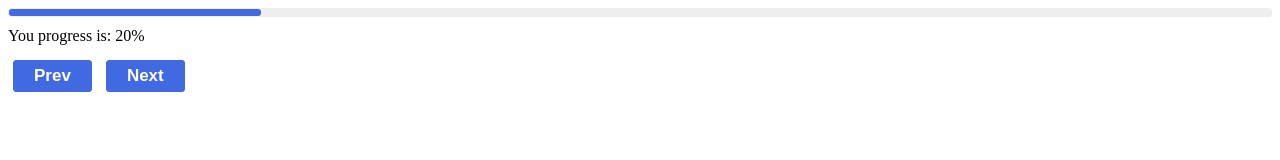
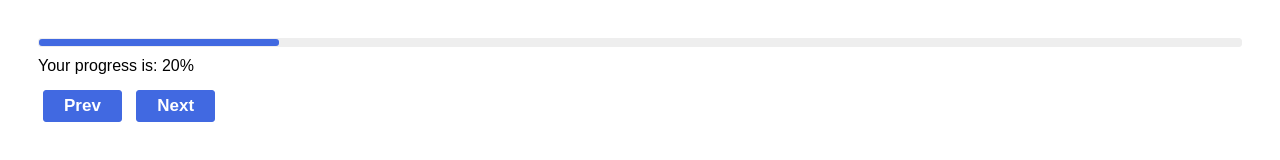
Before and after one commit to marenkol/vuejs, a plain HTML site: page index.html in a window 1280 px wide. Drawn offline with nearby package versions, Linux system fonts and the light colour scheme.

Commit message:
html fix

```diff
--- a/index.html
+++ b/index.html
@@ -5,6 +5,10 @@
 	<script src="https://unpkg.com/vue@2.6.8/dist/vue.js"></script>
 </head>
 <style type="text/css">
+	#app{
+		padding: 30px;
+		font-family: Arial, sans-serif
+	}
 	.progress__wrap{
 		border: 1px solid #eee;
 		border-radius: 3px;
@@ -15,7 +19,7 @@
 		height: 7px;
 		background-color: royalblue;
 		border-radius: 3px;
-		transition: .3s;
+		transition: .4s;
 	}
 
 	button {
@@ -26,7 +30,7 @@
 		color: #fff;
 		border: 1px solid royalblue;
 		cursor: pointer;
-		transition: .3s ease-in;
+		transition: .4s ease-out;
 		border-radius: 3px;
 		margin: 5px;
 	}
@@ -41,7 +45,7 @@
 		<div class="progress__bar" :style="{width: progress + '%'}"></div>
 	</div>
 	<div class="progress__description" style="margin-bottom: 10px;">
-		You progress is: {{ progress }}%
+		Your progress is: {{ progress }}%
 	</div>
 
 	<button  @click="progress -= 20">Prev</button>
```
